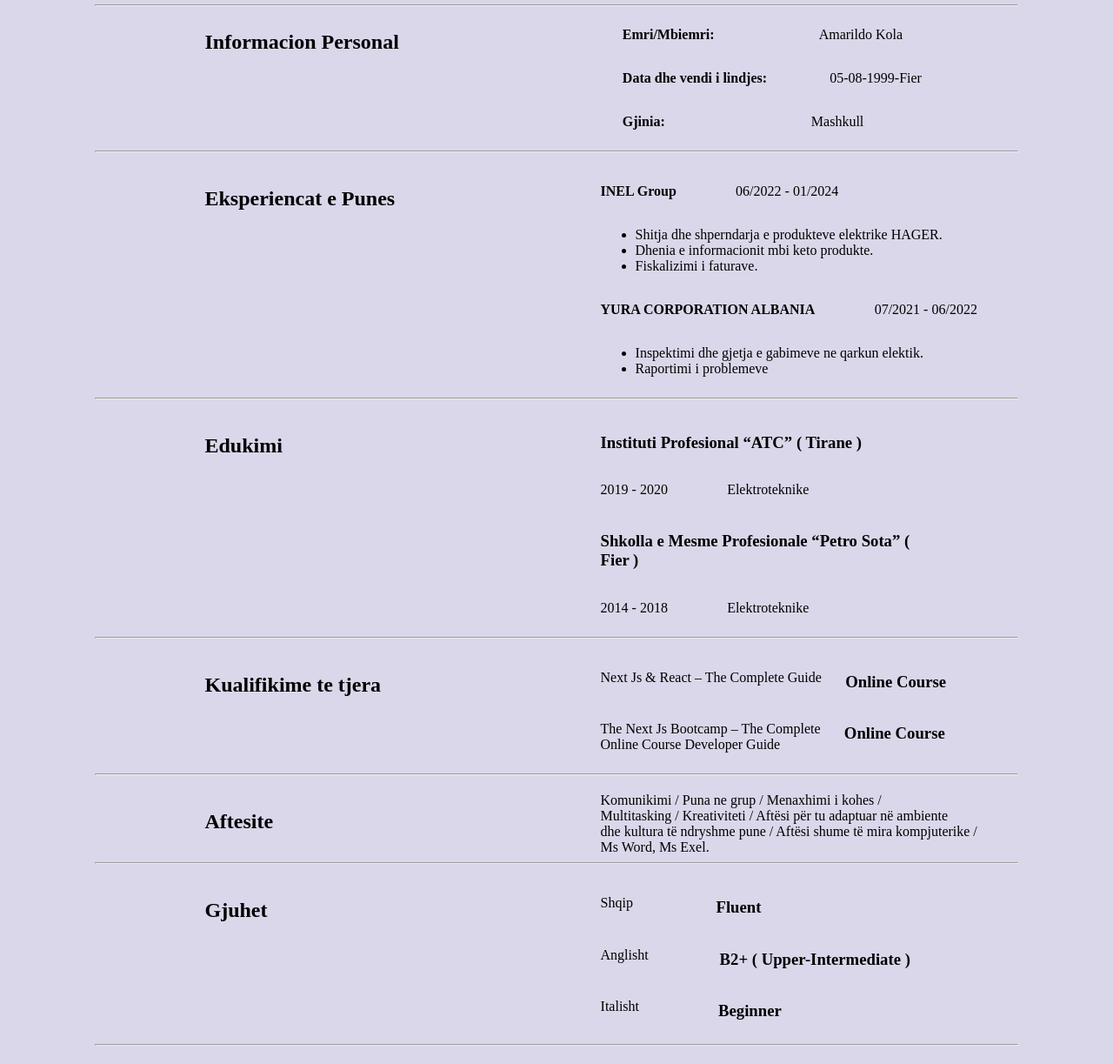
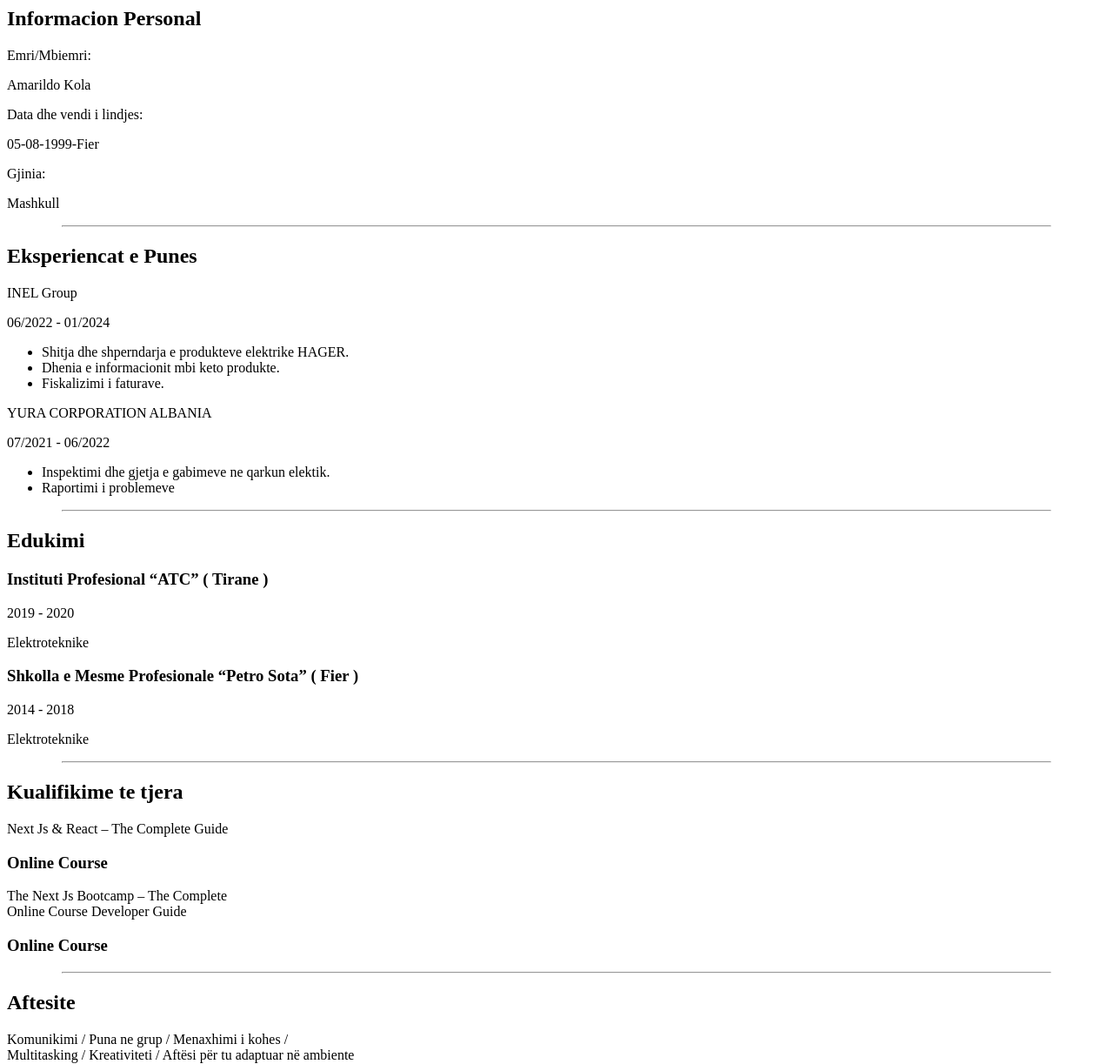
Before and after one commit to Amarildo05/detyre-kursi-1, a plain HTML site: page index.html in a window 1280 px wide. Shown: the part 185-1408 px from the top of the page at 87% size. Drawn offline with Linux system fonts and the light colour scheme.

Commit message:
removed styles to replac with new

```diff
--- a/index.css
+++ b/index.css
@@ -1,147 +1,8 @@
 body {
-  background-color: rgb(219, 215, 234);
+    background-color: white;
 }
 
-.header {
-  display: flex;
-  flex-direction: row;
-  font-size: medium;
+hr {
+    margin-left: 5%;
+    margin-right: 5%;
 }
-
-.title {
-  color: rgb(0, 136, 0);
-  font-size: x-large;
-  float: left;
-  width: 50%;
-  margin-left: 20%;
-  margin-top: 1%;
-}
-
-.info {
-  text-align: right;
-  float: right;
-  width: 50%;
-  margin-right: 20%;
-}
-
-.phone {
-  display: flex;
-  flex-direction: row;
-}
-
-.content-1 {
-  display: flex;
-  flex-direction: row;
-}
-
-.subtitle-1 {
-  float: left;
-  width: 50%;
-  margin-left: 18%;
-}
-
-.info-1 {
-  float: right;
-  width: 50%;
-  margin-right: 6%;
-  text-align: right;
-}
-
-.content-2 {
-  display: flex;
-  flex-direction: row;
-  margin-top: 20px;
-}
-
-.subtitle-2 {
-  float: left;
-  width: 50%;
-  margin-left: 18%;
-}
-
-.info-2 {
-  float: right;
-  width: 50%;
-  margin-right: 10%;
-  text-align: right;
-}
-
-.content-3 {
-  display: flex;
-  flex-direction: row;
-  margin-top: 20px;
-}
-
-.subtitle-3 {
-  float: left;
-  width: 50%;
-  margin-left: 18%;
-}
-
-.info-3 {
-  display: flex;
-  flex-direction: column;
-  float: right;
-  width: 50%;
-  margin-right: 10%;
-}
-
-.content-4 {
-  display: flex;
-  flex-direction: row;
-  margin-top: 20px;
-}
-
-.subtitle-4 {
-  float: left;
-  width: 50%;
-  margin-left: 18%;
-}
-
-.info-4 {
-  display: flex;
-  flex-direction: column;
-  float: right;
-  width: 50%;
-  margin-right: 10%;
-}
-
-.content-5 {
-  display: flex;
-  flex-direction: row;
-  margin-top: 20px;
-}
-
-.subtitle-5 {
-  float: left;
-  width: 50%;
-  margin-left: 18%;
-}
-
-.info-5 {
-  display: flex;
-  flex-direction: column;
-  float: right;
-  width: 50%;
-  margin-right: 10%;
-}
-
-.content-6 {
-  display: flex;
-  flex-direction: row;
-  margin-top: 20px;
-}
-
-.subtitle-6 {
-  float: left;
-  width: 50%;
-  margin-left: 18%;
-}
-
-.info-6 {
-  display: flex;
-  flex-direction: column;
-  float: right;
-  width: 50%;
-  margin-right: 10%;
-}
--- a/index.html
+++ b/index.html
@@ -4,14 +4,14 @@
     <link rel="icon" type="image/x-icon" href="./images/favicon.ico" />
     <link rel="stylesheet" href="./index.css" />
   </head>
-  <body class="body">
+  <body>
     <div class="header">
-      <div class="title">
+      <div class="resume">
         <h1>Resume</h1>
       </div>
-      <div class="info">
+      <div>
         <p>&#128222; 0698226967</p>
-        <div style="display: flex; flex-direction: column">
+        <div class="links">
           <a
             href="https://myaccount.google.com/?utm_source=OGB&utm_medium=app&nlr=1"
             target="_blank"
@@ -19,7 +19,6 @@
             &#128231; amarildokola36@gmail.com
           </a>
           <a
-            style="margin-top: 16px"
             href="https://www.linkedin.com/in/amarildo-kola-7566b7297/"
             target="_blank"
           >
@@ -29,110 +28,102 @@
         <p>&#128205; Amerikan 2, Rruga e Dibres, Tirana</p>
       </div>
     </div>
-    <hr style="margin-left: 8%; margin-right: 8%" />
-    <div class="content-1">
-      <div class="subtitle-1">
+    <hr />
+    <div class="info">
+      <div>
         <h2>Informacion Personal</h2>
       </div>
-      <div class="info-1">
-        <div style="display: flex; flex-direction: row">
-          <p style="margin-right: 25%; font-weight: bolder">Emri/Mbiemri:</p>
+      <div>
+        <div>
+          <p>Emri/Mbiemri:</p>
           <p>Amarildo Kola</p>
         </div>
-        <div style="display: flex; flex-direction: row">
-          <p style="margin-right: 15%; font-weight: bolder">
-            Data dhe vendi i lindjes:
-          </p>
+        <div>
+          <p>Data dhe vendi i lindjes:</p>
           <p>05-08-1999-Fier</p>
         </div>
-        <div style="display: flex; flex-direction: row">
-          <p style="margin-right: 35%; font-weight: bolder">Gjinia:</p>
+        <div>
+          <p>Gjinia:</p>
           <p>Mashkull</p>
         </div>
       </div>
     </div>
-    <hr style="margin-left: 8%; margin-right: 8%" />
-    <div class="content-2">
-      <div class="subtitle-2">
+    <hr />
+    <div class="eksperiencat">
+      <div>
         <h2>Eksperiencat e Punes</h2>
       </div>
-      <div class="info-2">
-        <div style="display: flex; flex-direction: column">
-          <div style="display: flex; flex-direction: row">
-            <p style="margin-right: 15%; font-weight: bolder">INEL Group</p>
+      <div>
+        <div class="exp-1">
+          <div>
+            <p>INEL Group</p>
             <p>06/2022 - 01/2024</p>
           </div>
-          <ul style="text-align: left">
+          <ul>
             <li>Shitja dhe shperndarja e produkteve elektrike HAGER.</li>
             <li>Dhenia e informacionit mbi keto produkte.</li>
             <li>Fiskalizimi i faturave.</li>
           </ul>
         </div>
-        <div style="display: flex; flex-direction: column">
-          <div style="display: flex; flex-direction: row">
-            <p style="margin-right: 15%; font-weight: bolder">
-              YURA CORPORATION ALBANIA
-            </p>
+        <div class="exp-2">
+          <div>
+            <p>YURA CORPORATION ALBANIA</p>
             <p>07/2021 - 06/2022</p>
           </div>
-          <ul style="text-align: left">
+          <ul>
             <li>Inspektimi dhe gjetja e gabimeve ne qarkun elektik.</li>
             <li>Raportimi i problemeve</li>
           </ul>
         </div>
       </div>
     </div>
-    <hr style="margin-left: 8%; margin-right: 8%" />
-    <div class="content-3">
-      <div class="subtitle-3">
+    <hr />
+    <div class="edukimi">
+      <div>
         <h2>Edukimi</h2>
       </div>
-      <div class="info-3">
+      <div>
         <div>
-          <h3 style="margin-right: 15%; font-weight: bolder">
-            Instituti Profesional “ATC” ( Tirane )
-          </h3>
-          <div style="display: flex; flex-direction: row">
+          <h3>Instituti Profesional “ATC” ( Tirane )</h3>
+          <div>
             <p>2019 - 2020</p>
-            <p style="margin-left: 15%">Elektroteknike</p>
+            <p>Elektroteknike</p>
           </div>
         </div>
         <div>
-          <h3 style="margin-right: 15%; margin-top: 5%; font-weight: bolder">
-            Shkolla e Mesme Profesionale “Petro Sota” ( Fier )
-          </h3>
-          <div style="display: flex; flex-direction: row">
+          <h3>Shkolla e Mesme Profesionale “Petro Sota” ( Fier )</h3>
+          <div>
             <p>2014 - 2018</p>
-            <p style="margin-left: 15%">Elektroteknike</p>
+            <p>Elektroteknike</p>
           </div>
         </div>
       </div>
     </div>
-    <hr style="margin-left: 8%; margin-right: 8%" />
-    <div class="content-4">
-      <div class="subtitle-4">
+    <hr />
+    <div class="kualifikime">
+      <div>
         <h2>Kualifikime te tjera</h2>
       </div>
-      <div class="info-4">
-        <div style="display: flex; flex-direction: row">
+      <div>
+        <div>
           <p>Next Js & React – The Complete Guide</p>
-          <h3 style="margin-left: 6%">Online Course</h3>
+          <h3>Online Course</h3>
         </div>
-        <div style="display: flex; flex-direction: row">
+        <div>
           <p>
             The Next Js Bootcamp – The Complete <br />
             Online Course Developer Guide
           </p>
-          <h3 style="margin-left: 6%">Online Course</h3>
+          <h3>Online Course</h3>
         </div>
       </div>
     </div>
-    <hr style="margin-left: 8%; margin-right: 8%" />
-    <div class="content-5">
-      <div class="subtitle-5">
+    <hr />
+    <div class="aftesite">
+      <div>
         <h2>Aftesite</h2>
       </div>
-      <div class="info-5">
+      <div>
         Komunikimi / Puna ne grup / Menaxhimi i kohes / <br />Multitasking /
         Kreativiteti / Aftësi për tu adaptuar në ambiente <br />
         dhe kultura të ndryshme pune / Aftësi shume të mira kompjuterike /
@@ -140,28 +131,28 @@
         Ms Word, Ms Exel.
       </div>
     </div>
-    <hr style="margin-left: 8%; margin-right: 8%" />
-    <div class="content-6">
-      <div class="subtitle-6">
+    <hr />
+    <div class="gjuhet">
+      <div>
         <h2>Gjuhet</h2>
       </div>
-      <div class="info-6">
-        <div style="display: flex; flex-direction: column">
-          <div style="display: flex; flex-direction: row">
+      <div>
+        <div>
+          <div>
             <p>Shqip</p>
-            <h3 style="margin-left: 21%">Fluent</h3>
+            <h3>Fluent</h3>
           </div>
-          <div style="display: flex; flex-direction: row">
+          <div>
             <p>Anglisht</p>
-            <h3 style="margin-left: 18%">B2+ ( Upper-Intermediate )</h3>
+            <h3>B2+ ( Upper-Intermediate )</h3>
           </div>
-          <div style="display: flex; flex-direction: row">
+          <div>
             <p>Italisht</p>
-            <h3 style="margin-left: 20%">Beginner</h3>
+            <h3>Beginner</h3>
           </div>
         </div>
       </div>
     </div>
-    <hr style="margin-left: 8%; margin-right: 8%" />
+    <hr />
   </body>
 </html>
```
